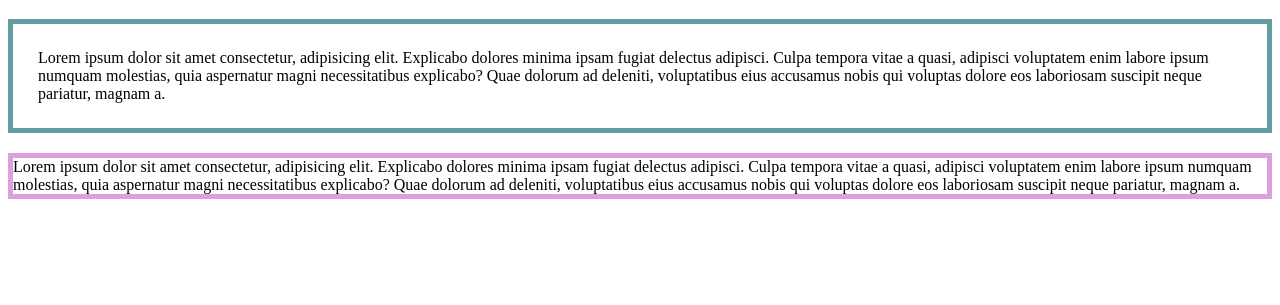
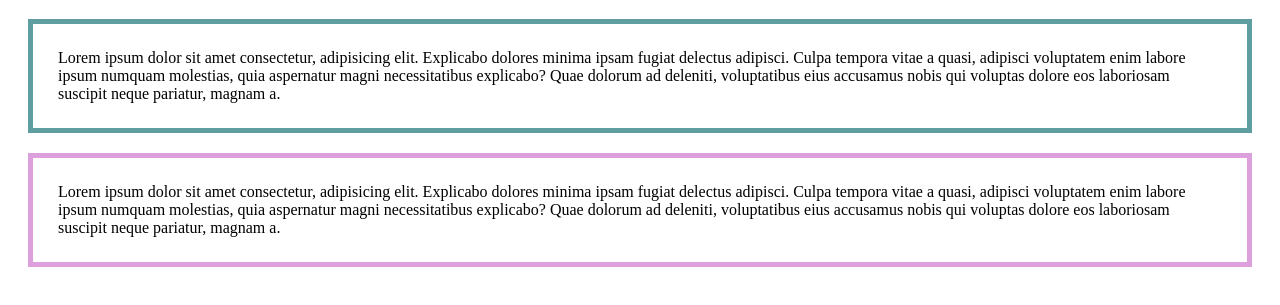
Before and after one commit to SW799348/Internet-Technology-VSCode, a plain HTML site: page Pages/lesson-css-boxModel.html in a window 1280 px wide. Shown: the part 61-366 px from the top of the page. Drawn offline with Linux system fonts and the light colour scheme.

Commit message:
box2 updated

```diff
--- a/Pages/lesson-css-boxModel.html
+++ b/Pages/lesson-css-boxModel.html
@@ -10,13 +10,15 @@
             padding: 25px;
             border-color: cadetblue;
             border-style: solid;
-            margin-bottom: 20px;
+            margin: 20px;
 
         }
         .box2{
             border-width: 5px;
             border-color: plum;
             border-style: solid;
+            padding: 25px;
+            margin: 20px;
 
 
         }
```
